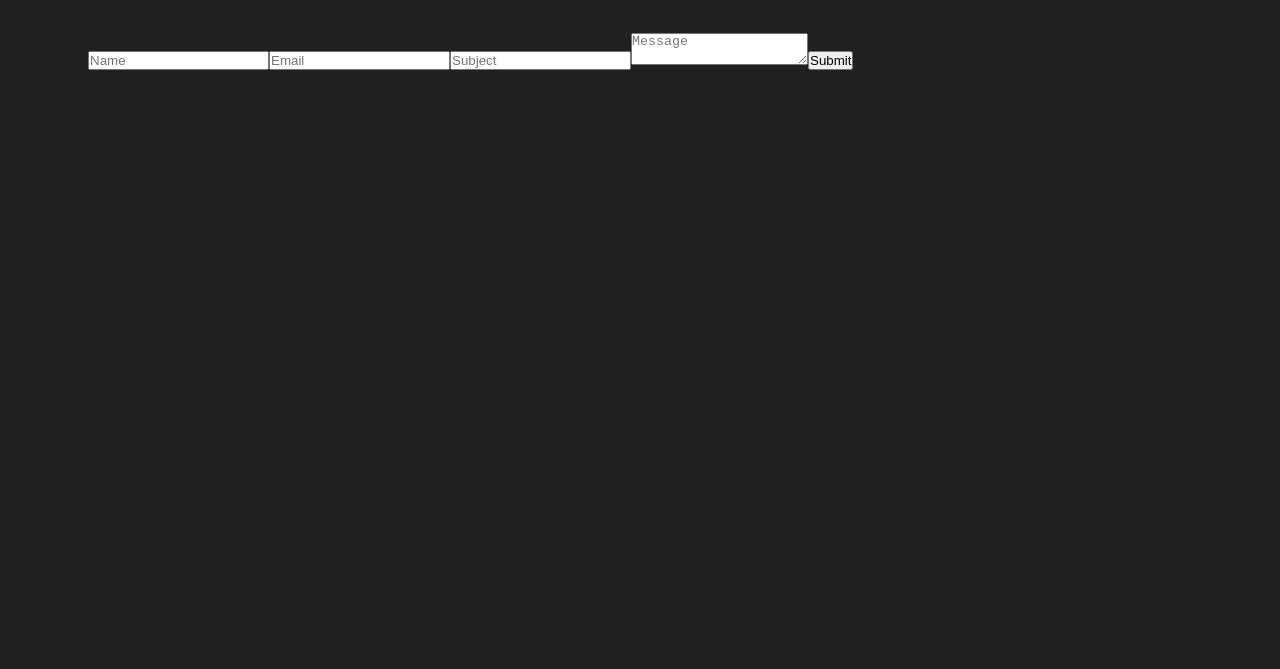
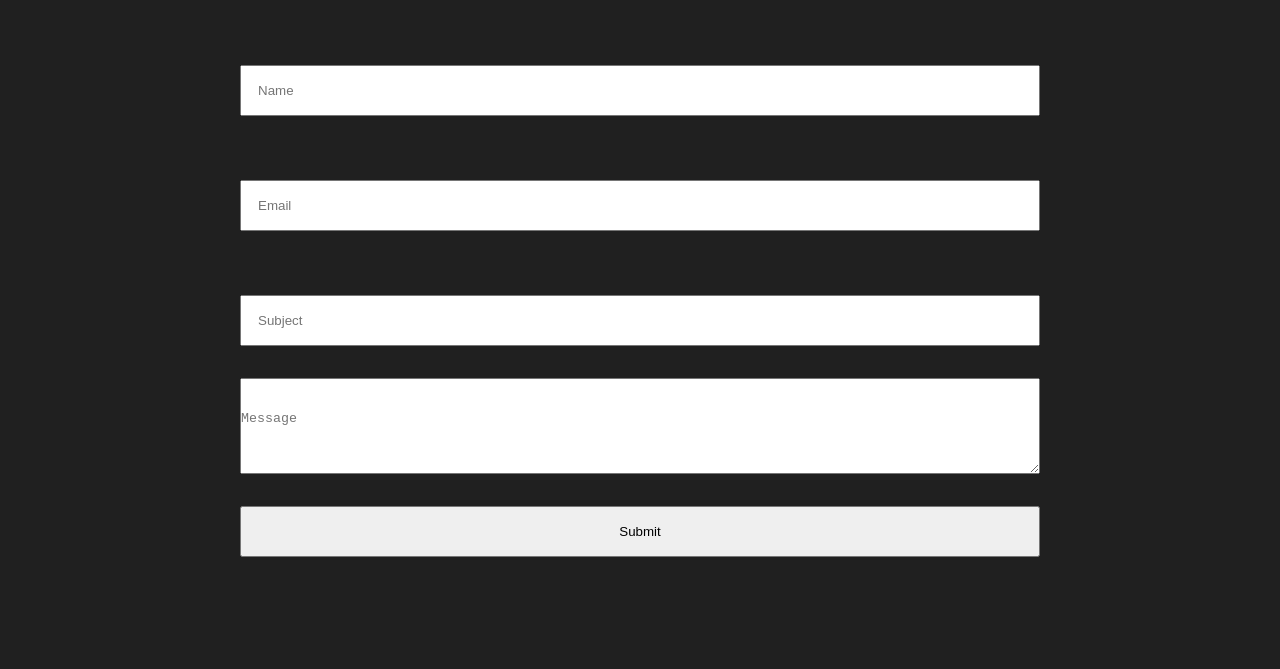
Before and after one commit to Sdrummolo/guz-portfolio, a Gatsby site: page /contact in a window 1280 px wide. Shown: the part 277-946 px from the top of the page. Before the commit the page ends 800 px from the top, so only its background shows below. Built offline with nearby package versions, Linux system fonts and the light colour scheme; Gatsby itself is replaced by a stand-in of ours.

Commit message:
added form handling

```diff
--- a/src/components/layout/ContactForm.js
+++ b/src/components/layout/ContactForm.js
@@ -37,9 +37,9 @@ const ContactForm = () => {
   }
 
   return (
-    <form
+    <StyledForm
       name="contact"
-      method="POST"
+      method="post"
       data-netlify="true"
       data-netlify-honeypot="bot-field"
       onSubmit={handleSubmit}
@@ -78,7 +78,7 @@ const ContactForm = () => {
       />
 
       <button type="submit">Submit</button>
-    </form>
+    </StyledForm>
   )
 }
 
```
